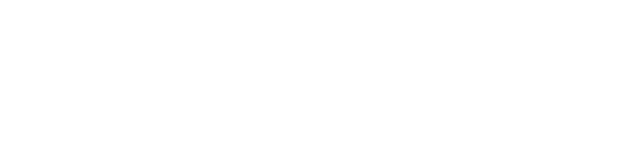
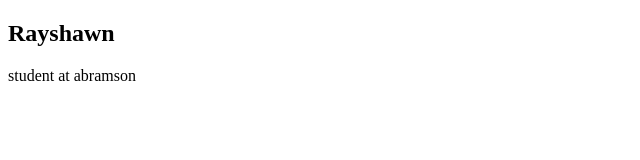
Before and after one commit to Nolashawn504/Nolashawn504.github.io, a plain HTML site: page index.html in a window 1280 px wide. Shown: the whole page, without its empty margins (0-640 px from the left). Drawn offline with Linux system fonts and the light colour scheme.

Commit message:
add index.html and css files

```diff
--- a/index.html
+++ b/index.html
@@ -6,5 +6,22 @@
 
     <body>
 
-    </body>
+      <div>
+      <nav>
+
+      </nav>
+
+      <main>
+        <div>
+<h2>Rayshawn</h2>
+<p>student at abramson</p>
+</div>
+
+        <div>
+
+        </div>
+    </main>
+</div>
+
+      </body>
  </html>
```
